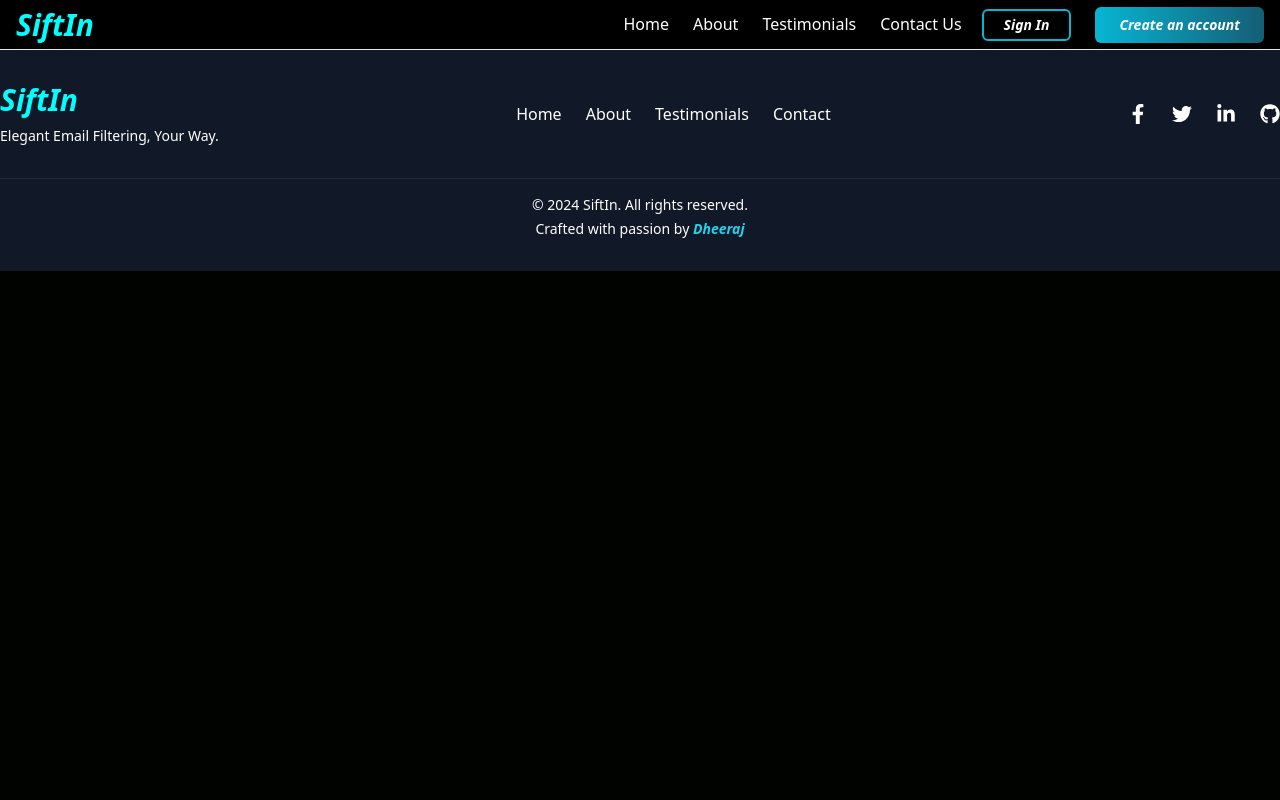
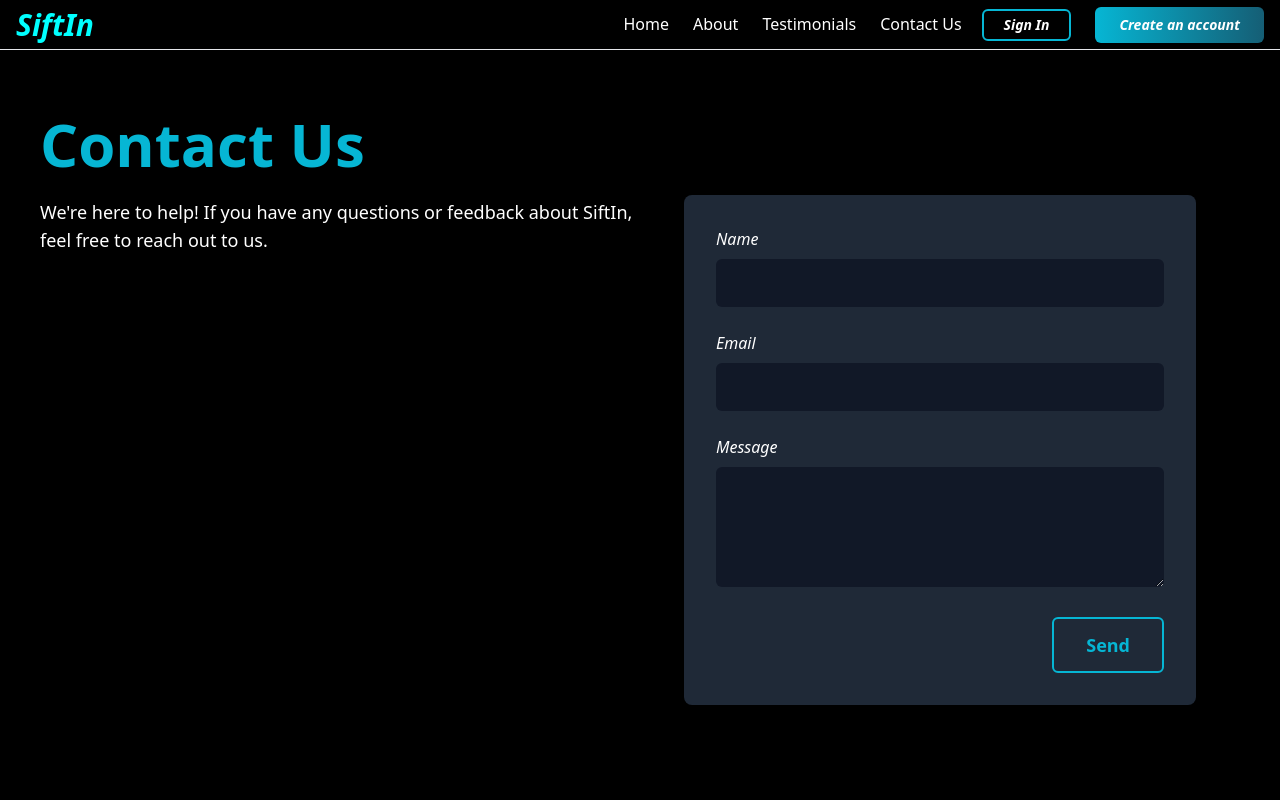
Before and after one commit to dheeraj-vp/Yantra-Web, a React (Vite) app in the folder Frontend/my-react/: page /ContactUs in a window 1280 px wide. Shown: the top 800 px of the page. Built offline with nearby package versions, Linux system fonts and the light colour scheme.

Commit message:
add contact us page

```diff
--- a/Frontend/my-react/package.json
+++ b/Frontend/my-react/package.json
@@ -10,11 +10,14 @@
     "preview": "vite preview"
   },
   "dependencies": {
+    "@emailjs/browser": "^4.4.1",
+    "emailjs": "^4.0.3",
     "lucide-react": "^0.445.0",
     "react": "^18.3.1",
     "react-dom": "^18.3.1",
     "react-icons": "^5.3.0",
-    "react-router-dom": "^6.26.2"
+    "react-router-dom": "^6.26.2",
+    "react-typed": "^2.0.12"
   },
   "devDependencies": {
     "@eslint/js": "^9.9.0",
--- a/Frontend/my-react/src/App.jsx
+++ b/Frontend/my-react/src/App.jsx
@@ -5,6 +5,7 @@ import MiddleSection from './components/Description';
 import About from './components/About';
 import Footer from './components/Footer';
 import Testimonials from './components/Testimonials';
+import ContactUs from './components/ContactUs';  // Import ContactUs component
 
 const App = () => {
   return (
@@ -13,11 +14,12 @@ const App = () => {
         <Navbar />
         <Routes>
           <Route path="/" element={<MiddleSection />} />
-          <Route path="/about" element={<About />} />
-          <Route path="/testimonials" element={<Testimonials/>}/>
+          <Route path="/About" element={<About />} />
+          <Route path="/Testimonials" element={<Testimonials />} />
+          <Route path="/ContactUs" element={<ContactUs />} /> {/* Add the ContactUs route */}
           {/* Add other routes here */}
         </Routes>
-        <Footer/>
+        <Footer />
       </div>
     </Router>
   );
--- /dev/null
+++ b/Frontend/my-react/src/components/ContactUs.jsx
@@ -0,0 +1,76 @@
+import React, { useRef } from "react";
+import emailjs from '@emailjs/browser';
+
+const ContactUs = () => {
+  const form = useRef();
+
+  const sendEmail = (e) => {
+    e.preventDefault();
+
+    emailjs
+      .sendForm('service_3ca92p3', 'service_3ca92p3', form.current, {
+        publicKey: 'Gg-VHuhQDM9cz7TFw',
+      })
+      .then(
+        () => {
+          console.log('SUCCESS!');
+          e.target.reset();
+        },
+        (error) => {
+          console.log('FAILED...', error.text);
+        }
+      );
+  };
+
+  return (
+    <div className="text-white bg-black flex flex-col md:flex-row w-full h-screen px-10 py-8 md:py-16">
+      <div className="md:w-1/2 flex flex-col  space-y-6">
+        <h1 className="text-4xl md:text-6xl font-bold text-cyan-500">Contact Us</h1>
+        <p className="text-lg">
+          We're here to help! If you have any questions or feedback about SiftIn, feel free to reach out to us.
+        </p>
+      </div>
+      <div className="md:w-1/2 flex justify-center items-center">
+        <form ref={form} onSubmit={sendEmail} className="bg-gray-800 p-8 rounded-lg w-full max-w-lg">
+          <div className="mb-6">
+            <label className="block text-l italic font-medium mb-2">Name</label>
+            <input
+              type="text"
+              name="user_name"
+              className="w-full p-3 rounded-md bg-gray-900 text-white focus:ring-2 focus:ring-cyan-500 focus:outline-none"
+              required
+            />
+          </div>
+          <div className="mb-6">
+            <label className="block text-l italic font-medium mb-2">Email</label>
+            <input
+              type="email"
+              name="user_email"
+              className="w-full p-3 rounded-md bg-gray-900 text-white focus:ring-2 focus:ring-cyan-500 focus:outline-none"
+              required
+            />
+          </div>
+          <div className="mb-6">
+            <label className="block text-l italic font-medium mb-2">Message</label>
+            <textarea
+              name="message"
+              className="w-full p-3 rounded-md bg-gray-900 text-white focus:ring-2 focus:ring-cyan-500 focus:outline-none"
+              rows="4"
+              required
+            />
+          </div>
+          <div className="text-right">
+            <button
+              type="submit"
+              className="py-3 px-8 text-lg font-semibold border-2 border-cyan-500 rounded-md text-cyan-500 hover:bg-cyan-500 hover:text-white transition-all"
+            >
+              Send
+            </button>
+          </div>
+        </form>
+      </div>
+    </div>
+  );
+};
+
+export default ContactUs;
--- a/Frontend/my-react/src/components/Footer.jsx
+++ b/Frontend/my-react/src/components/Footer.jsx
@@ -19,9 +19,9 @@ const Footer = () => {
         {/* Navigation Links */}
         <ul className='flex space-x-6 mb-6 md:mb-0'>
           <li className='hover:text-cyan-500 cursor-pointer' onClick={()=> navigate('/')}>Home</li>
-          <li className='hover:text-cyan-500 cursor-pointer' onClick={()=> navigate('/about')}>About</li>
-          <li className='hover:text-cyan-500 cursor-pointer' onClick={() => navigate('/testimonials')}>Testimonials</li>
-          <li className='hover:text-cyan-500 cursor-pointer'>Contact</li>
+          <li className='hover:text-cyan-500 cursor-pointer' onClick={()=> navigate('/About')}>About</li>
+          <li className='hover:text-cyan-500 cursor-pointer' onClick={() => navigate('/Testimonials')}>Testimonials</li>
+          <li className='hover:text-cyan-500 cursor-pointer'onClick={() => navigate('/ContactUs')}>Contact</li>
         </ul>
 
         {/* Social Media Links */}
--- a/Frontend/my-react/src/components/Navbar.jsx
+++ b/Frontend/my-react/src/components/Navbar.jsx
@@ -15,9 +15,9 @@ const Navbar = () => {
       <h1 className='w-full text-3xl font-bold text-[#00FFFF] italic' onClick={() => navigate('/')}>SiftIn</h1>
       <ul className='hidden sm:flex flex-shrink '>
         <li className='p-3 border-b border-transparent hover:border-cyan-500' onClick={() => navigate('/')}>Home</li>
-        <li className='p-3 border-b border-transparent hover:border-cyan-500' onClick={() => navigate('/about')}>About</li>
-        <li className='p-3 border-b border-transparent hover:border-cyan-500' onClick={() => navigate('/testimonials')}>Testimonials</li>
-        <li className='p-3 border-b border-transparent hover:border-cyan-500 whitespace-nowrap'>Contact Us</li>
+        <li className='p-3 border-b border-transparent hover:border-cyan-500' onClick={() => navigate('/About')}>About</li>
+        <li className='p-3 border-b border-transparent hover:border-cyan-500' onClick={() => navigate('/Testimonials')}>Testimonials</li>
+        <li className='p-3 border-b border-transparent hover:border-cyan-500 whitespace-nowrap' onClick={()=> navigate('/ContactUs')}>Contact Us</li>
       </ul>
       <div onClick={handleNav} className='block sm:hidden'>
         {nav ? <AiOutlineClose size={20} /> : <AiOutlineMenu size={20} />}
@@ -26,9 +26,9 @@ const Navbar = () => {
         <h1 className='w-full text-3xl font-bold text-[#00FFFF] p-4 border-b border-gray-800'>SiftIn</h1>
         <ul className='uppercase'>
           <li className='p-4 border-b border-gray-800' onClick={() => navigate('/')}>Home</li>
-          <li className='p-4 border-b border-gray-800' onClick={() => navigate('/about')}>About</li>
-          <li className='p-4 border-b border-gray-800' onClick={() => navigate('/testimonials')}>Testimonials</li>
-          <li className='p-4'>Contact</li>
+          <li className='p-4 border-b border-gray-800' onClick={() => navigate('/About')}>About</li>
+          <li className='p-4 border-b border-gray-800' onClick={() => navigate('/Testimonials')}>Testimonials</li>
+          <li className='p-4'onClick={()=> navigate('/ContactUs')}>Contact</li>
         </ul>
         <div className='flex flex-col items-center space-y-4 mt-4'>
           <a href="#" className='py-2 px-6 whitespace-nowrap text-sm italic font-semibold border-2 border-cyan-500 rounded-md hover:bg-cyan-500 transition-all'>Sign In</a>
```
Also changed, not shown: Frontend/my-react/src/components/index.css (added, +13 -0 lines), 1 other file (tests, documents, lock files or other folders).
